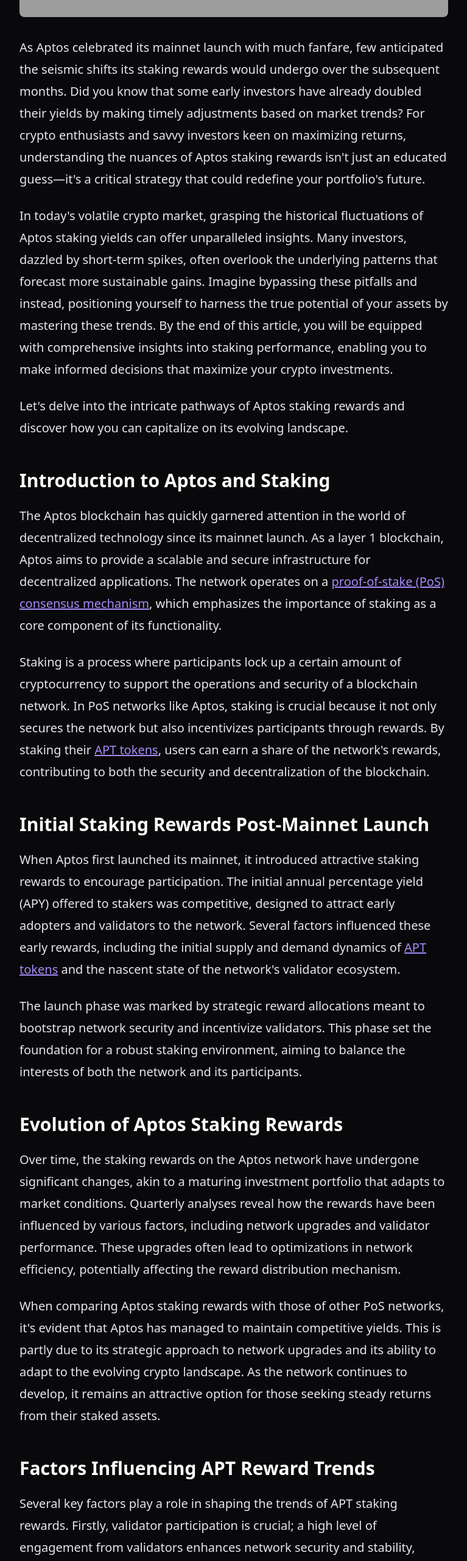
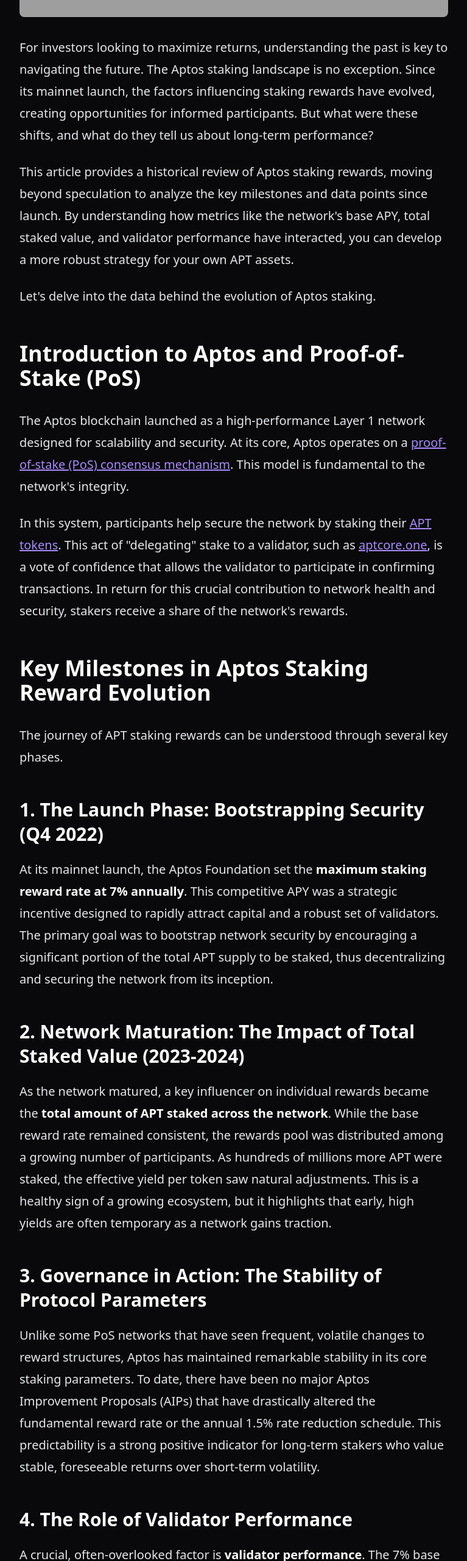
Before and after one commit to p1xel32/petra-staking-app, an Astro site in the folder blog/: page /blog/historical-performance-review-how-aptos-staking-rewards-have-evolved-since-mainnet-launch in a window 1280 px wide. Shown: the part 845-3405 px from the top of the page at 61% size, without its empty margins (256-1023 px from the left). Built offline with nearby package versions, Linux system fonts and the light colour scheme; Astro itself is replaced by a stand-in of ours; some packages are replaced by stand-ins of ours; grey boxes are pictures that could not be loaded.

Commit message:
Update historical-performance-review-how-aptos-staking-rewards-have-evolved-since-mainnet-launch.mdx

```diff
--- a/blog/src/content/blog/historical-performance-review-how-aptos-staking-rewards-have-evolved-since-mainnet-launch.mdx
+++ b/blog/src/content/blog/historical-performance-review-how-aptos-staking-rewards-have-evolved-since-mainnet-launch.mdx
@@ -6,44 +6,54 @@
 author: "The aptcore.one Team"
 keywords: ["Aptos staking history", "APT reward trends", "staking performance data", "long-term APT staking"]
 heroImage: "/blog-assets/historical-performance-review-how-aptos-staking-rewards-have-evolved-since-mainnet-launch.jpg"
-heroImageAlt: "\"Line graph with three upward-trending lines, overlaid with stacks of coins and small calendar icons, illustrating financial growth and planning.\""
+heroImageAlt: "Line graph with three upward-trending lines, overlaid with stacks of coins and small calendar icons, illustrating financial growth and planning."
 tags: ["Aptos staking history", "APT reward trends", "staking performance data", "long-term APT staking"]
 ---
 
-As Aptos celebrated its mainnet launch with much fanfare, few anticipated the seismic shifts its staking rewards would undergo over the subsequent months. Did you know that some early investors have already doubled their yields by making timely adjustments based on market trends? For crypto enthusiasts and savvy investors keen on maximizing returns, understanding the nuances of Aptos staking rewards isn't just an educated guess—it's a critical strategy that could redefine your portfolio's future.
+For investors looking to maximize returns, understanding the past is key to navigating the future. The Aptos staking landscape is no exception. Since its mainnet launch, the factors influencing staking rewards have evolved, creating opportunities for informed participants. But what were these shifts, and what do they tell us about long-term performance?
 
-In today's volatile crypto market, grasping the historical fluctuations of Aptos staking yields can offer unparalleled insights. Many investors, dazzled by short-term spikes, often overlook the underlying patterns that forecast more sustainable gains. Imagine bypassing these pitfalls and instead, positioning yourself to harness the true potential of your assets by mastering these trends. By the end of this article, you will be equipped with comprehensive insights into staking performance, enabling you to make informed decisions that maximize your crypto investments.
+This article provides a historical review of Aptos staking rewards, moving beyond speculation to analyze the key milestones and data points since launch. By understanding how metrics like the network's base APY, total staked value, and validator performance have interacted, you can develop a more robust strategy for your own APT assets.
 
-Let's delve into the intricate pathways of Aptos staking rewards and discover how you can capitalize on its evolving landscape.
+Let's delve into the data behind the evolution of Aptos staking.
 
-### Introduction to Aptos and Staking
+## Introduction to Aptos and Proof-of-Stake (PoS)
 
-The Aptos blockchain has quickly garnered attention in the world of decentralized technology since its mainnet launch. As a layer 1 blockchain, Aptos aims to provide a scalable and secure infrastructure for decentralized applications. The network operates on a [proof-of-stake (PoS) consensus mechanism](https://aptos.dev/en/network/glossary), which emphasizes the importance of staking as a core component of its functionality.
+The Aptos blockchain launched as a high-performance Layer 1 network designed for scalability and security. At its core, Aptos operates on a [proof-of-stake (PoS) consensus mechanism](https://aptos.dev/en/network/glossary). This model is fundamental to the network's integrity.
 
-Staking is a process where participants lock up a certain amount of cryptocurrency to support the operations and security of a blockchain network. In PoS networks like Aptos, staking is crucial because it not only secures the network but also incentivizes participants through rewards. By staking their [APT tokens](https://aptoslabs.com/), users can earn a share of the network's rewards, contributing to both the security and decentralization of the blockchain.
+In this system, participants help secure the network by staking their [APT tokens](https://aptoslabs.com/). This act of "delegating" stake to a validator, such as **[aptcore.one](/)**, is a vote of confidence that allows the validator to participate in confirming transactions. In return for this crucial contribution to network health and security, stakers receive a share of the network's rewards.
 
-### Initial Staking Rewards Post-Mainnet Launch
+## Key Milestones in Aptos Staking Reward Evolution
 
-When Aptos first launched its mainnet, it introduced attractive staking rewards to encourage participation. The initial annual percentage yield (APY) offered to stakers was competitive, designed to attract early adopters and validators to the network. Several factors influenced these early rewards, including the initial supply and demand dynamics of [APT tokens](https://aptoslabs.com/) and the nascent state of the network's validator ecosystem.
+The journey of APT staking rewards can be understood through several key phases.
 
-The launch phase was marked by strategic reward allocations meant to bootstrap network security and incentivize validators. This phase set the foundation for a robust staking environment, aiming to balance the interests of both the network and its participants.
+### 1. The Launch Phase: Bootstrapping Security (Q4 2022)
 
-### Evolution of Aptos Staking Rewards
+At its mainnet launch, the Aptos Foundation set the **maximum staking reward rate at 7% annually**. This competitive APY was a strategic incentive designed to rapidly attract capital and a robust set of validators. The primary goal was to bootstrap network security by encouraging a significant portion of the total APT supply to be staked, thus decentralizing and securing the network from its inception.
 
-Over time, the staking rewards on the Aptos network have undergone significant changes, akin to a maturing investment portfolio that adapts to market conditions. Quarterly analyses reveal how the rewards have been influenced by various factors, including network upgrades and validator performance. These upgrades often lead to optimizations in network efficiency, potentially affecting the reward distribution mechanism.
+### 2. Network Maturation: The Impact of Total Staked Value (2023-2024)
 
-When comparing Aptos staking rewards with those of other PoS networks, it's evident that Aptos has managed to maintain competitive yields. This is partly due to its strategic approach to network upgrades and its ability to adapt to the evolving crypto landscape. As the network continues to develop, it remains an attractive option for those seeking steady returns from their staked assets.
+As the network matured, a key influencer on individual rewards became the **total amount of APT staked across the network**. While the base reward rate remained consistent, the rewards pool was distributed among a growing number of participants. As hundreds of millions more APT were staked, the effective yield per token saw natural adjustments. This is a healthy sign of a growing ecosystem, but it highlights that early, high yields are often temporary as a network gains traction.
 
-### Factors Influencing APT Reward Trends
+### 3. Governance in Action: The Stability of Protocol Parameters
 
-Several key factors play a role in shaping the trends of APT staking rewards. Firstly, validator participation is crucial; a high level of engagement from validators enhances network security and stability, which can positively impact reward distributions. Additionally, market volatility and fluctuations in the APT token price can influence the real value of staking rewards, as returns are often denominated in APT.
+Unlike some PoS networks that have seen frequent, volatile changes to reward structures, Aptos has maintained remarkable stability in its core staking parameters. To date, there have been no major Aptos Improvement Proposals (AIPs) that have drastically altered the fundamental reward rate or the annual 1.5% rate reduction schedule. This predictability is a strong positive indicator for long-term stakers who value stable, foreseeable returns over short-term volatility.
 
-Community governance decisions also play a pivotal role. As a decentralized network, Aptos allows its community to participate in governance, making decisions that can affect reward distribution and other network parameters. This participatory model ensures that the network evolves in a way that aligns with the interests of its stakeholders.
+### 4. The Role of Validator Performance
 
-### Long-term Staking Performance and Future Outlook
+A crucial, often-overlooked factor is **validator performance**. The 7% base rate is a *maximum*; actual rewards depend on a validator's uptime and efficiency. A validator that frequently misses blocks will earn fewer rewards, directly impacting the returns passed on to their delegators. This is why choosing a validator with a proven track record of operational excellence is critical to maximizing your personal APY.
 
-Evaluating the long-term performance of staking APT reveals several benefits for investors. As the network matures, the potential for sustainable and attractive yields becomes more apparent. Current data suggests that Aptos is well-positioned to continue providing competitive staking rewards, especially as it invests in technological advancements and expands its ecosystem.
+## Factors That Continue to Influence APT Reward Trends
 
-Looking to the future, potential trends in staking rewards may include adjustments based on network scalability and the introduction of new features that can enhance user engagement. For investors considering long-term APT staking, it's advisable to stay informed about network developments and participate in governance to influence the trajectory of the network.
+*   **Total Staked APT:** The single biggest factor. You can monitor this metric on block explorers like AptoScan. A higher total stake means the reward pool is shared more widely.
+*   **Validator Commission Rates:** Validators charge a commission on the rewards earned. This fee is for their operational costs and expertise. At **[aptcore.one](/why-choose-us)**, we are committed to transparent and competitive commission rates.
+*   **Auto-Compounding:** Aptos staking rewards are **automatically compounded every epoch (approx. 2 hours)**. This powerful feature means your earnings start generating their own earnings, significantly boosting your long-term APY.
 
-In conclusion, the evolution of Aptos staking rewards highlights the network's adaptability and potential for providing sustainable yields, making it an attractive option for long-term crypto investors.
+## Strategic Takeaways for Long-Term Stakers
+
+Based on this historical performance, here are key takeaways for maximizing your APT staking returns:
+
+*   **Focus on Consistency:** The Aptos network has proven to be stable. Long-term, consistent staking is more effective than trying to time market-based APY fluctuations.
+*   **Prioritize Validator Quality:** Your actual yield is directly tied to your validator's performance. Choose a provider focused on security, uptime, and transparency.
+*   **Leverage Auto-Compounding:** The "set it and forget it" nature of Aptos auto-compounding is a powerful wealth-building tool. Let it work for you over the long term.
+
+Ready to apply these historical insights to your staking strategy? **[Stake with aptcore.one](/)** to partner with a validator dedicated to security, transparency, and maximizing your Aptos rewards.
```
